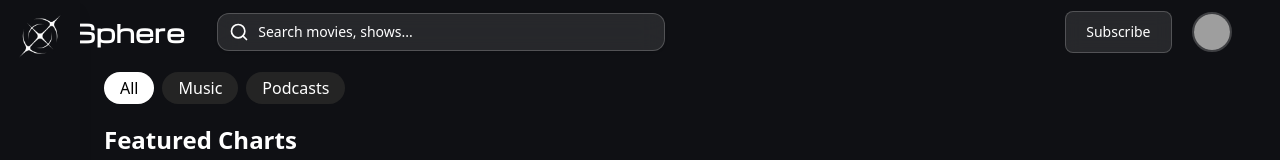
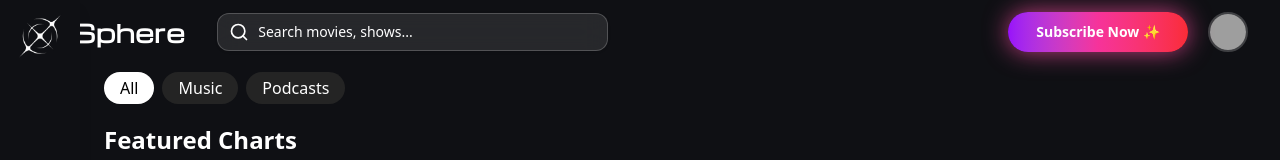
Before and after one commit to Vedant-Wedekar/Vision, a React (Vite) app in the folder mern-frontend/: page /music in a window 1280 px wide. Shown: the top 160 px of the page. Built offline with nearby package versions, Linux system fonts and the light colour scheme; grey boxes are pictures that could not be loaded.

Commit message:
update Header.jsx

```diff
--- a/mern-frontend/src/components/Header.jsx
+++ b/mern-frontend/src/components/Header.jsx
@@ -38,17 +38,27 @@ export default function Header() {
 
           <div className="flex items-center space-x-5 ml-100">
             {/* ✅ Subscribe Button */}
+          {/* ✅ Subscribe Button (Improved Design) */}
+{/* ✅ Subscribe Button (Premium Pop Design) */}
+{/* ✅ Subscribe Button (True POP Effect) */}
 <button
   onClick={handleSubscribeClick}
-              className={`px-5 py-2.5 font-medium text-sm rounded-lg border border-white/20 backdrop-blur-sm transition-all duration-300
+  className={`relative overflow-hidden px-7 py-2.5 font-semibold text-sm rounded-full transition-all duration-300 transform
     ${
       user?.paidSubscriber
-                    ? 'bg-green-600 hover:bg-green-700'
-                    : 'bg-white/10 hover:bg-white/20 text-white'
+        ? 'bg-gradient-to-r from-green-500 to-emerald-600 text-white shadow-[0_0_20px_rgba(16,185,129,0.7)] hover:scale-110 hover:shadow-[0_0_30px_rgba(16,185,129,1)]'
+        : 'bg-gradient-to-r from-purple-600 via-pink-500 to-red-500 text-white shadow-[0_0_25px_rgba(236,72,153,0.8)] hover:scale-110 hover:shadow-[0_0_40px_rgba(236,72,153,1)]'
     }`}
 >
-              {user?.paidSubscriber ? 'Subscribed ✅' : 'Subscribe'}
+  <span className="relative z-10 flex items-center gap-2">
+    {user?.paidSubscriber ? 'Subscribed ✅' : 'Subscribe Now ✨'}
+  </span>
+
+  {/* Animated shine overlay */}
+  <span className="absolute top-0 left-[-75%] w-[50%] h-full bg-gradient-to-r from-transparent via-white/60 to-transparent opacity-0 group-hover:opacity-100 translate-x-0 group-hover:translate-x-[200%] transition-all duration-700 ease-out"></span>
 </button>
+
+
 
             <div className="flex items-center space-x-2">
               <img
```
Lines whose indentation alone changed are shown as unchanged.
